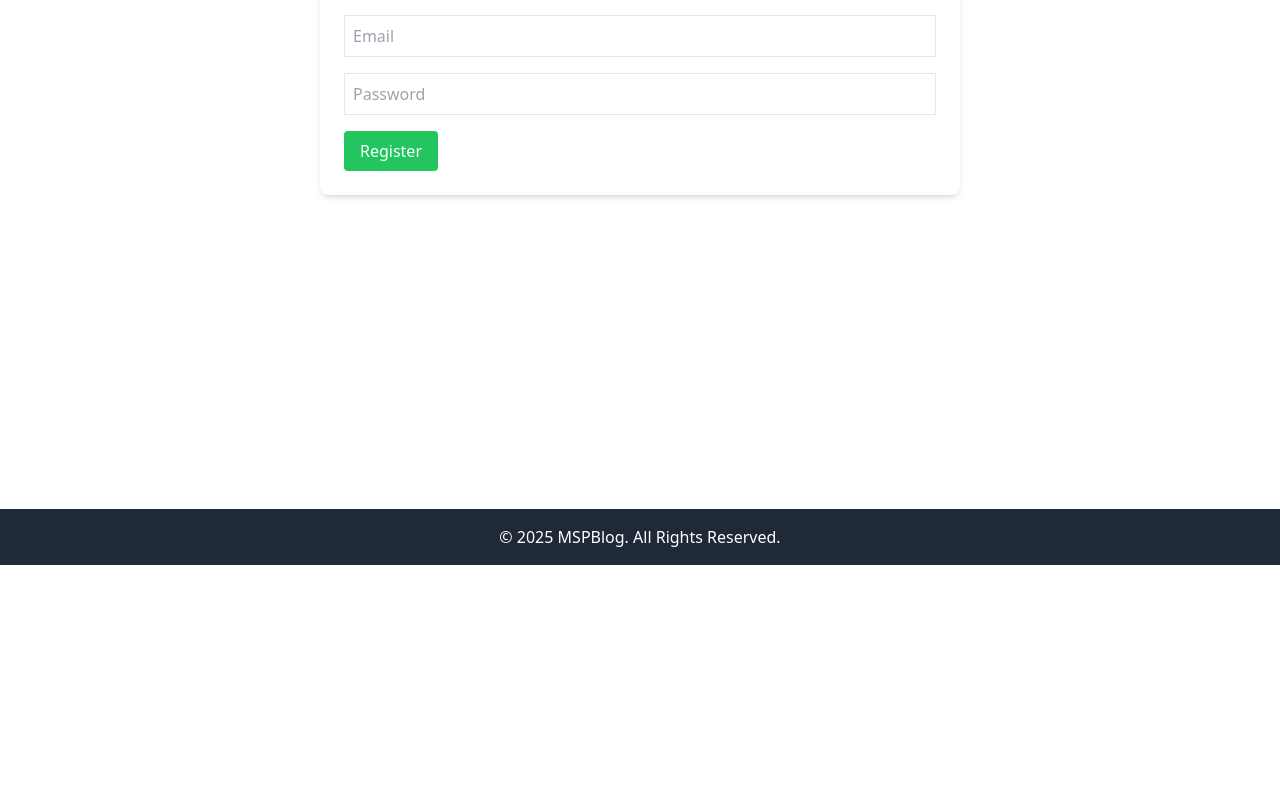
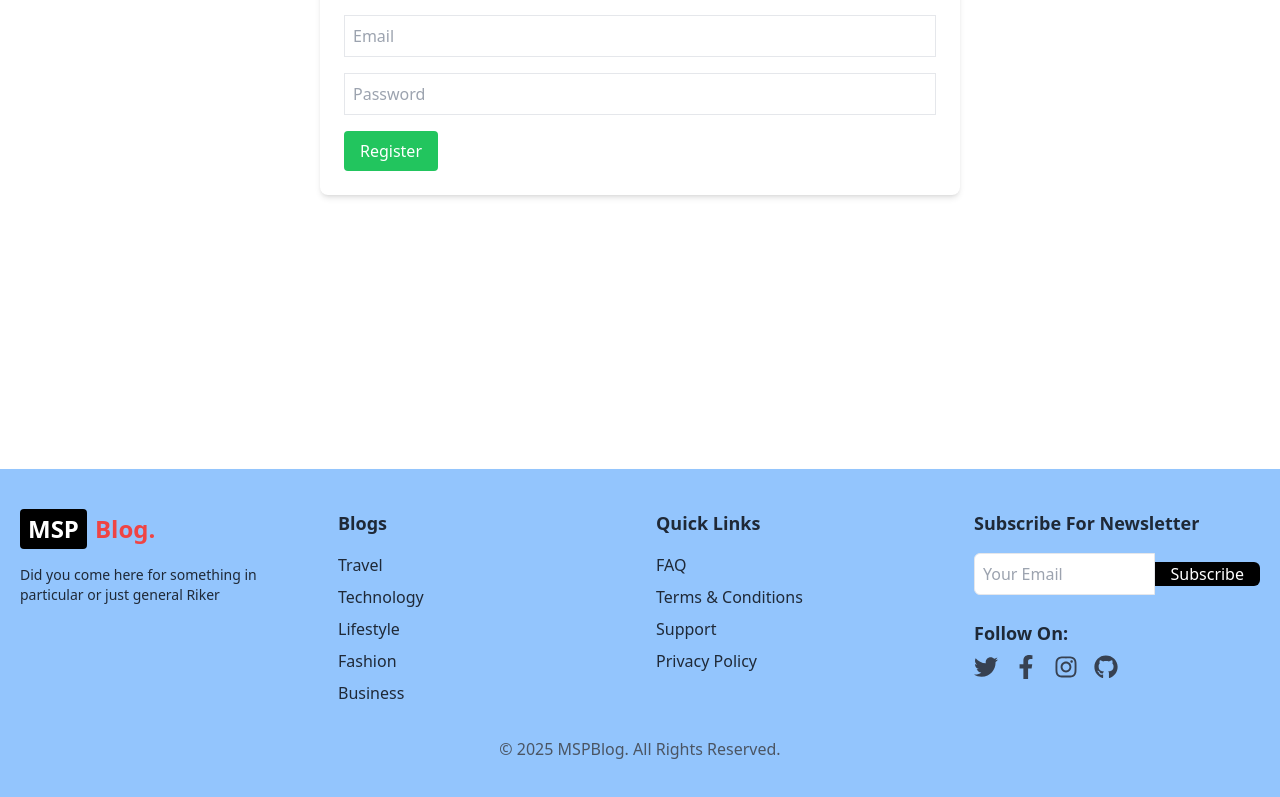
Before and after one commit to mkd012345/MSPBlog, a React (Vite) app in the folder Frontend/: page /#/register in a window 1280 px wide. Shown: the part 403-1200 px from the top of the page. Before the commit the page ends 968 px from the top, so only its background shows below. Built offline with nearby package versions, Linux system fonts and the light colour scheme.

Commit message:
Title Name Change
React + Vite to MSPBlog

```diff
--- a/Frontend/index.html
+++ b/Frontend/index.html
@@ -4,6 +4,7 @@
     <meta charset="UTF-8" />
     <link rel="icon" type="image/svg+xml" href="/vite.svg" />
     <meta name="viewport" content="width=device-width, initial-scale=1.0" />
+    <title>MSPBlog</title>
   </head>
   <body>
     <div id="root"></div>
--- a/Frontend/src/components/Footer.jsx
+++ b/Frontend/src/components/Footer.jsx
@@ -1,9 +1,87 @@
+import { Link } from "react-router-dom";
+import { FaTwitter, FaFacebookF, FaInstagram, FaGithub } from "react-icons/fa";  // Social Icons
+
 const Footer = () => {
-    return (
-      <footer className="bg-gray-800 text-white text-center p-4 mt-10">
+  return (
+    <footer className="bg-blue-300 text-gray-800 py-10 px-5 shadow-lg">
+
+      <div className="container mx-auto grid grid-cols-1 md:grid-cols-4 gap-8">
+
+        {/* Left Section - Logo and Description */}
+        <div>
+          <h1 className="flex items-center text-2xl font-bold mb-4">
+            <span className="bg-black text-white px-2 py-1 rounded">MSP</span>
+            <span className="text-red-500 ml-2">Blog</span>
+            <span className="text-red-500">.</span>
+          </h1>
+          <p className="text-sm">
+            Did you come here for something in particular or just general Riker
+          </p>
+        </div>
+
+        {/* Blogs Links */}
+        <div>
+          <h3 className="text-lg font-semibold mb-4">Blogs</h3>
+          <ul className="space-y-2">
+            <li><Link to="/" className="hover:text-blue-600">Travel</Link></li>
+            <li><Link to="/" className="hover:text-blue-600">Technology</Link></li>
+            <li><Link to="/" className="hover:text-blue-600">Lifestyle</Link></li>
+            <li><Link to="/" className="hover:text-blue-600">Fashion</Link></li>
+            <li><Link to="/" className="hover:text-blue-600">Business</Link></li>
+          </ul>
+        </div>
+
+        {/* Quick Links */}
+        <div>
+          <h3 className="text-lg font-semibold mb-4">Quick Links</h3>
+          <ul className="space-y-2">
+            <li><Link to="/" className="hover:text-blue-600">FAQ</Link></li>
+            <li><Link to="/" className="hover:text-blue-600">Terms & Conditions</Link></li>
+            <li><Link to="/" className="hover:text-blue-600">Support</Link></li>
+            <li><Link to="/" className="hover:text-blue-600">Privacy Policy</Link></li>
+          </ul>
+        </div>
+
+        {/* Newsletter and Social Links */}
+        <div>
+          <h3 className="text-lg font-semibold mb-4">Subscribe For Newsletter</h3>
+          <div className="flex items-center">
+            <input
+              type="email"
+              placeholder="Your Email"
+              className="w-full p-2 border rounded-l-md outline-none"
+            />
+            <button className="bg-black text-white px-4 rounded-r-md hover:bg-gray-800">
+              Subscribe
+            </button>
+          </div>
+
+          <h3 className="text-lg font-semibold mt-6">Follow On:</h3>
+          <div className="flex gap-4 mt-2">
+            <a href="https://twitter.com" target="_blank" rel="noreferrer">
+              <FaTwitter className="text-gray-700 text-2xl hover:text-blue-500" />
+            </a>
+            <a href="https://facebook.com" target="_blank" rel="noreferrer">
+              <FaFacebookF className="text-gray-700 text-2xl hover:text-blue-500" />
+            </a>
+            <a href="https://instagram.com" target="_blank" rel="noreferrer">
+              <FaInstagram className="text-gray-700 text-2xl hover:text-pink-500" />
+            </a>
+            <a href="https://github.com" target="_blank" rel="noreferrer">
+              <FaGithub className="text-gray-700 text-2xl hover:text-black" />
+            </a>
+          </div>
+        </div>
+
+      </div>
+
+      {/* Bottom Section */}
+      <div className="text-center text-gray-600 mt-8">
         <p>&copy; {new Date().getFullYear()} MSPBlog. All Rights Reserved.</p>
-      </footer>
-    );
-  };
+      </div>
 
-  export default Footer;
+    </footer>
+  );
+};
+
+export default Footer;
--- a/Frontend/vite.config.js
+++ b/Frontend/vite.config.js
@@ -6,6 +6,6 @@ export default defineConfig({
   base: "./",   // Base path fix
   server: {
     port: 5173,
-    open: false,
+    open: true,
   },
 });
```
Also changed, not shown: Frontend/src/css/Login.css (line endings or trailing spaces).
